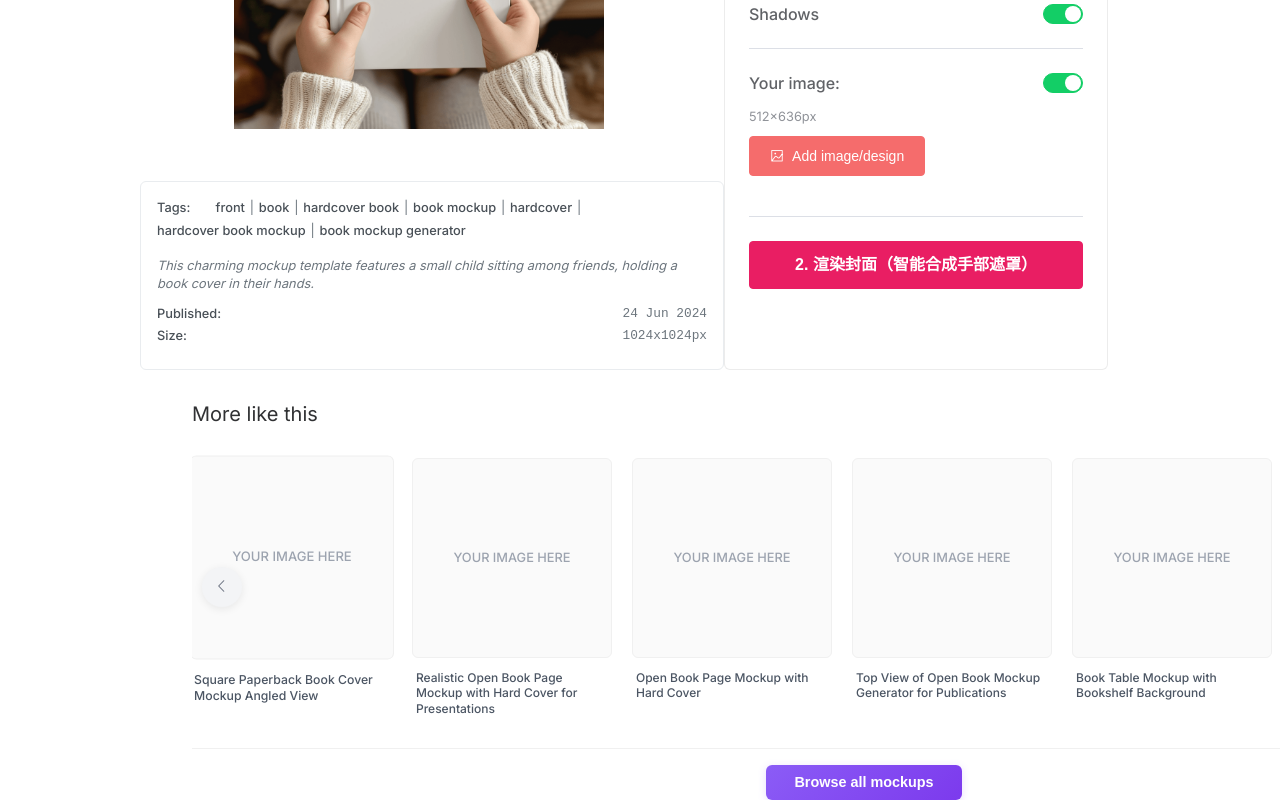
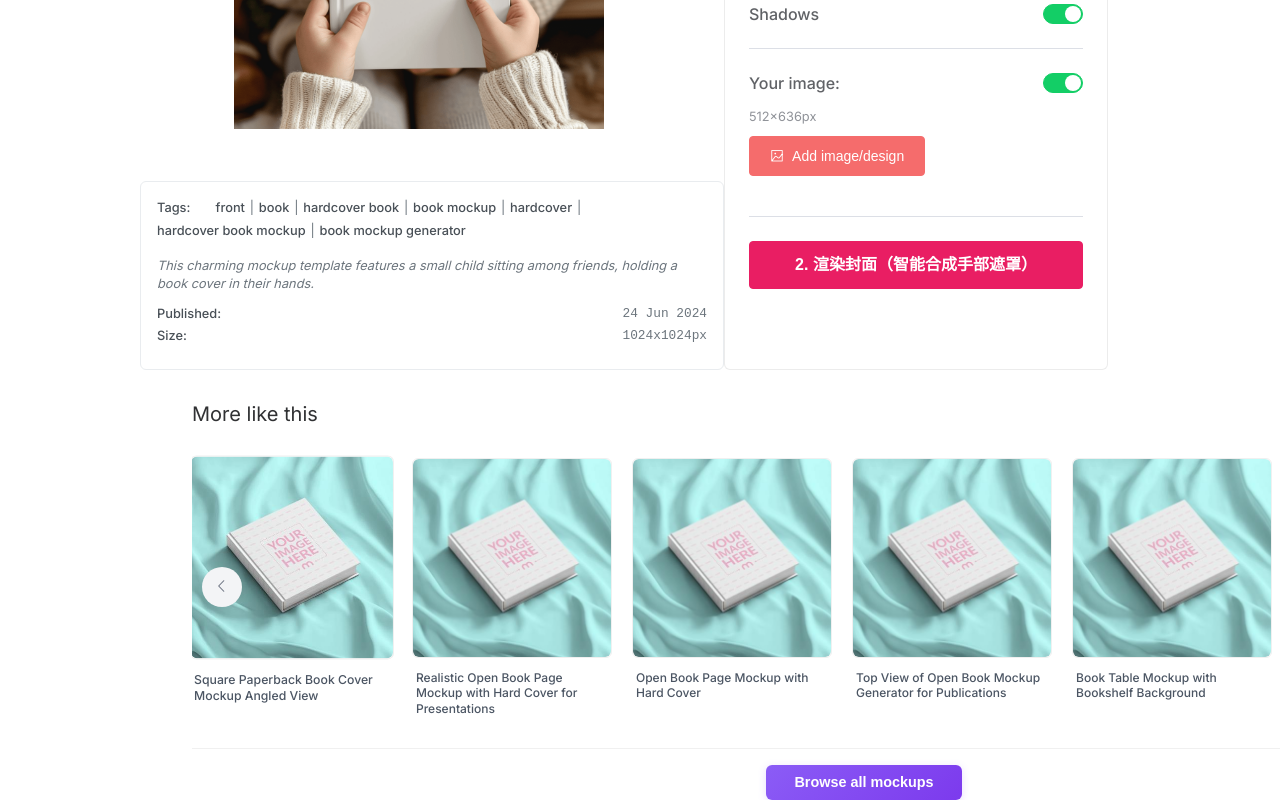
Before and after one commit to dis625406542/bookmockupgenerator, a Vue app in the folder web-ui/: page / in a window 1280 px wide. Shown: the part 378-1178 px from the top of the page. Built offline with nearby package versions, Linux system fonts and the light colour scheme; the HTML template or start-up script is replaced by a standard one.

Commit message:
生成器修改

```diff
--- a/web-ui/src/components/ImageCarousel.vue
+++ b/web-ui/src/components/ImageCarousel.vue
@@ -13,9 +13,7 @@
           :class="{ active: currentIndex === index }"
         >
           <div class="item-image">
-            <div class="mockup-placeholder">
-              <span>YOUR IMAGE HERE</span>
-            </div>
+            <img :src="bookImage" alt="Book mockup" class="mockup-image" />
           </div>
           <div class="item-title">{{ item.title }}</div>
         </div>
@@ -47,6 +45,9 @@
 </template>
 
 <script>
+// 导入 book5.jpg 图片
+import bookImage from '@/assets/images/book5.jpg';
+
 export default {
   name: 'ImageCarousel',
   data() {
@@ -54,6 +55,7 @@ export default {
       currentIndex: 0,
       translateX: 0,
       autoPlayInterval: null,
+      bookImage: bookImage, // 添加图片数据
       carouselItems: [
         {
           title: 'Square Paperback Book Cover Mockup for Indie Author Branding'
@@ -195,18 +197,16 @@ export default {
   justify-content: center;
 }
 
+.mockup-image {
+  width: 100%;
+  height: 100%;
+  object-fit: cover;
+  border-radius: 6px;
+}
+
 .carousel-item:hover .item-image {
   border-color: #e0e0e0; /* 悬停时稍微深一点的边框 */
   box-shadow: 0 2px 8px rgba(0, 0, 0, 0.06); /* 更淡的阴影 */
-}
-
-.mockup-placeholder {
-  color: #9ca3af; /* 更淡的文字颜色 */
-  font-size: 0.8rem;
-  font-weight: 500;
-  text-align: center;
-  padding: 1rem;
-  line-height: 1.4;
 }
 
 .item-title {
```
